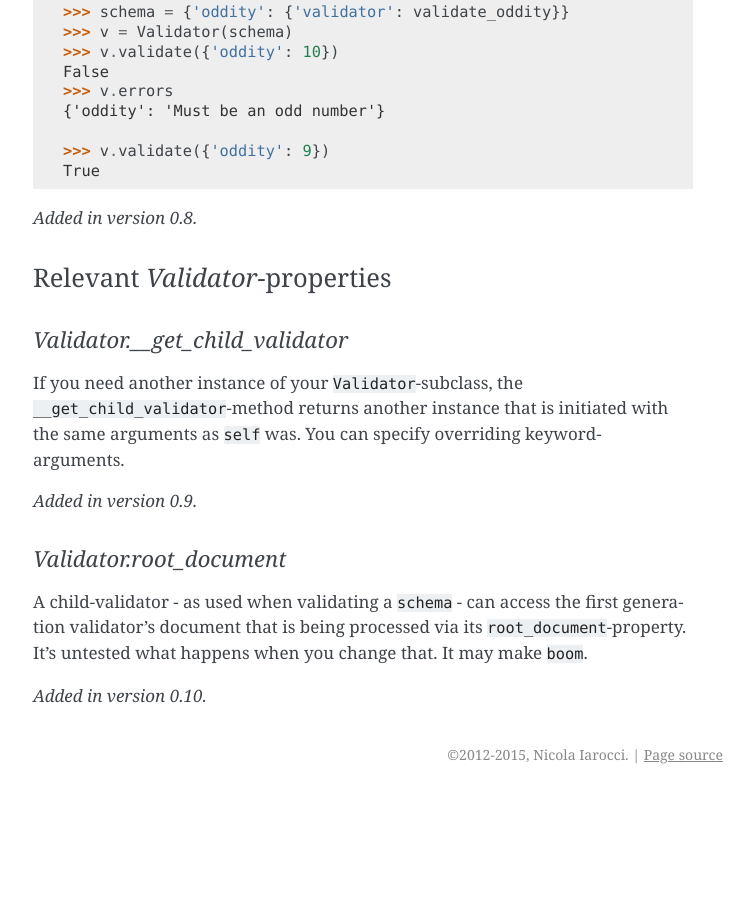
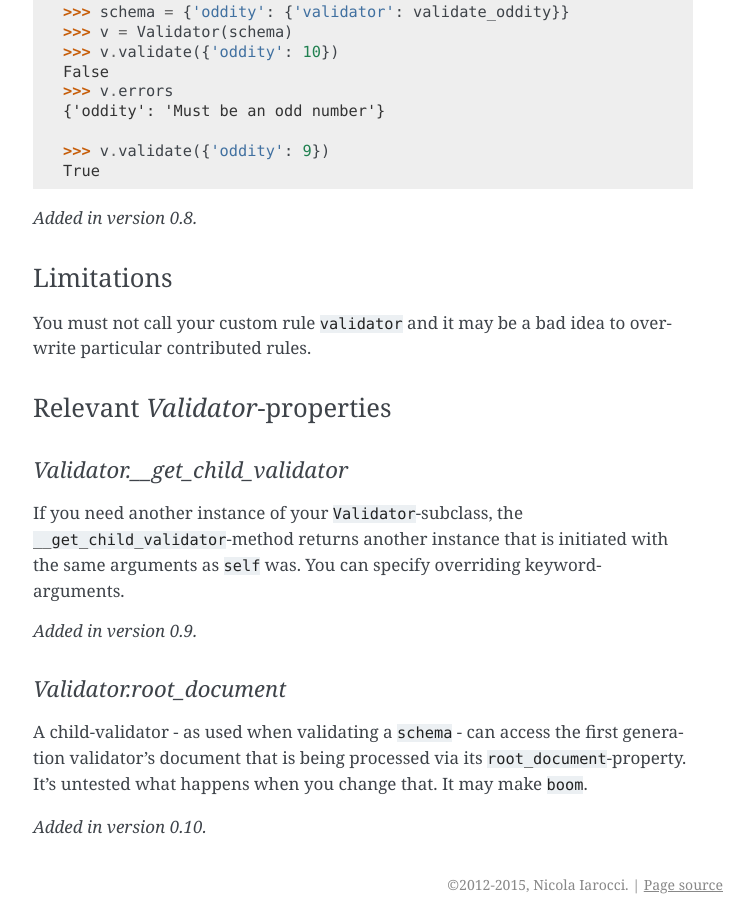
Before and after one commit to pyeve/cerberus, a Sphinx documentation site: the page built from docs/customize.rst, in a window 1280 px wide and 900 px high, scrolled down 2440 px. Shown: the whole window, without its empty margins (387-1141 px from the left). Built offline with Sphinx 7.4.7, drawn with Linux system fonts in a browser that asks for light colours; before the commit the page ends 3234 px from its top, so only the background shows below that.

Commit message:
Reorders Validator-methods
- minor fix
- Limitations on customizing in the docs

```diff
--- a/docs/customize.rst
+++ b/docs/customize.rst
@@ -125,6 +125,12 @@ Then, you can validate an odd value like this: ::
 
 .. versionadded:: 0.8
 
+Limitations
+~~~~~~~~~~~
+
+You must not call your custom rule ``validator`` and it may be a bad idea to
+overwrite particular contributed rules.
+
 Relevant `Validator`-properties
 ~~~~~~~~~~~~~~~~~~~~~~~~~~~~~~~
 
```
Also changed, not shown: 1 other file.
